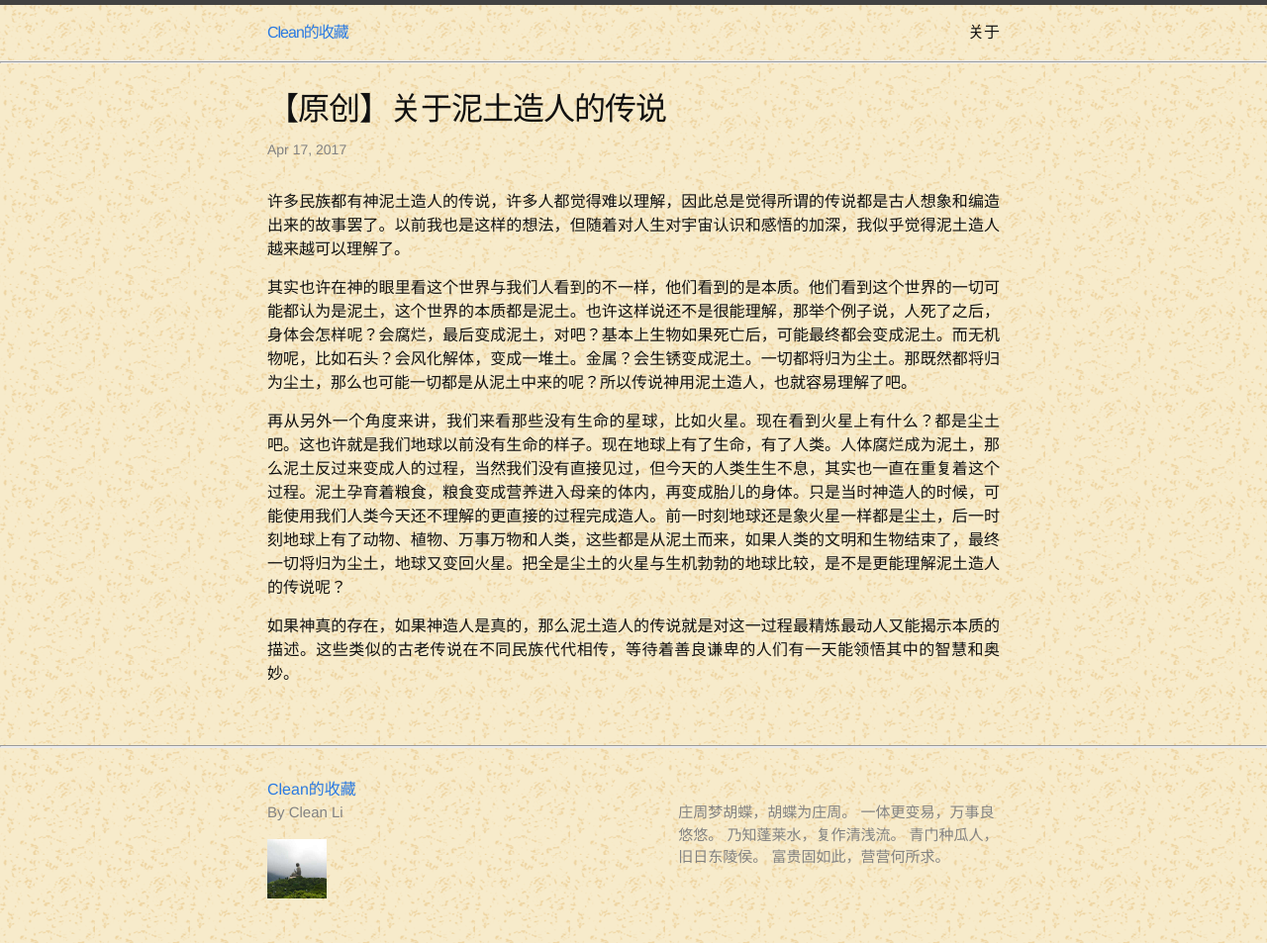
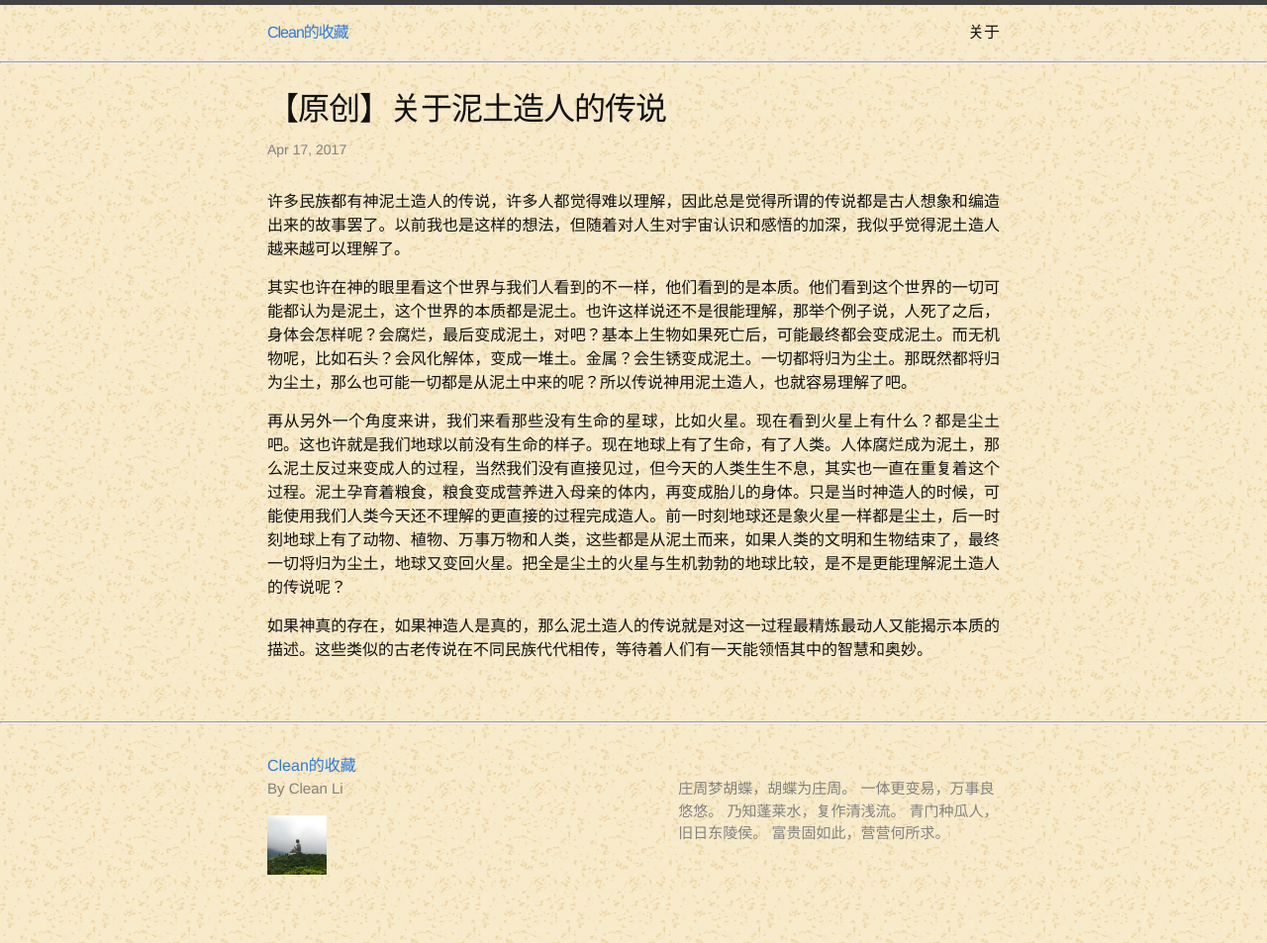
Before and after one commit to longhistory/blog, a Jekyll site: the page built from _posts/original/2017-04-18-human_by_earth.md, in a window 1280 px wide. Shown: the whole page at 99% size. Built offline with Jekyll 4.4.1, drawn with Linux system fonts in a browser that asks for light colours.

Commit message:
small change

```diff
--- a/_posts/original/2017-04-18-human_by_earth.md
+++ b/_posts/original/2017-04-18-human_by_earth.md
@@ -10,4 +10,4 @@ categories: original
 
 再从另外一个角度来讲，我们来看那些没有生命的星球，比如火星。现在看到火星上有什么？都是尘土吧。这也许就是我们地球以前没有生命的样子。现在地球上有了生命，有了人类。人体腐烂成为泥土，那么泥土反过来变成人的过程，当然我们没有直接见过，但今天的人类生生不息，其实也一直在重复着这个过程。泥土孕育着粮食，粮食变成营养进入母亲的体内，再变成胎儿的身体。只是当时神造人的时候，可能使用我们人类今天还不理解的更直接的过程完成造人。前一时刻地球还是象火星一样都是尘土，后一时刻地球上有了动物、植物、万事万物和人类，这些都是从泥土而来，如果人类的文明和生物结束了，最终一切将归为尘土，地球又变回火星。把全是尘土的火星与生机勃勃的地球比较，是不是更能理解泥土造人的传说呢？
 
-如果神真的存在，如果神造人是真的，那么泥土造人的传说就是对这一过程最精炼最动人又能揭示本质的描述。这些类似的古老传说在不同民族代代相传，等待着善良谦卑的人们有一天能领悟其中的智慧和奥妙。
+如果神真的存在，如果神造人是真的，那么泥土造人的传说就是对这一过程最精炼最动人又能揭示本质的描述。这些类似的古老传说在不同民族代代相传，等待着人们有一天能领悟其中的智慧和奥妙。
```
